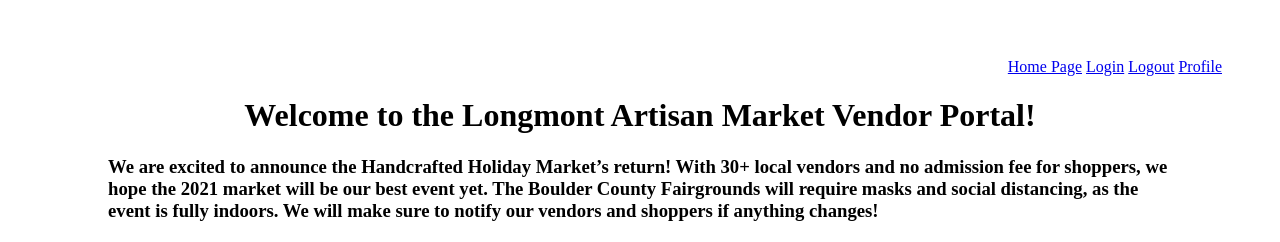
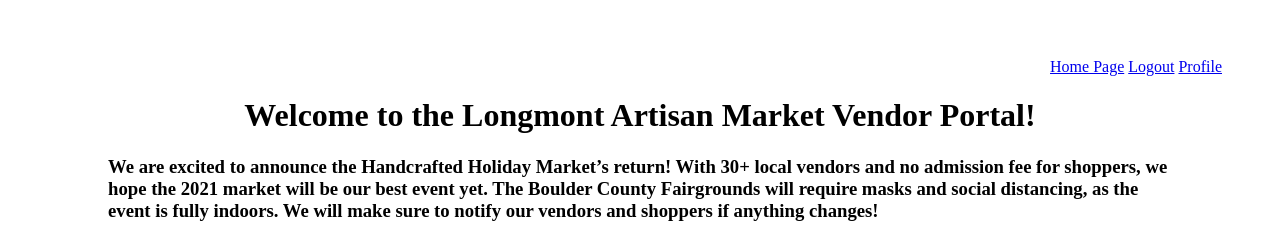
Before and after one commit to Longmont-Artisan-Market/lam_api, a Rails app: page / in a window 1280 px wide. Shown: the top 242 px of the page. Run offline with Rails 7, Linux system fonts and the light colour scheme; style sheets or scripts are compiled from the project's sources; some libraries are stand-ins or nearby versions.

Commit message:
removed login from nav bar

```diff
--- a/app/views/layouts/application.html.erb
+++ b/app/views/layouts/application.html.erb
@@ -12,7 +12,6 @@
   <body>
   <nav class = "topnav", style="text-align: right; padding-right: 50px; padding-top: 50px">
     <%= link_to "Home Page", "/" %>
-    <%= link_to "Login", "/login" %>
     <%= link_to "Logout", "/login", method: :delete %>
     <%= link_to "Profile", "/profile" %>
   </nav>
```
